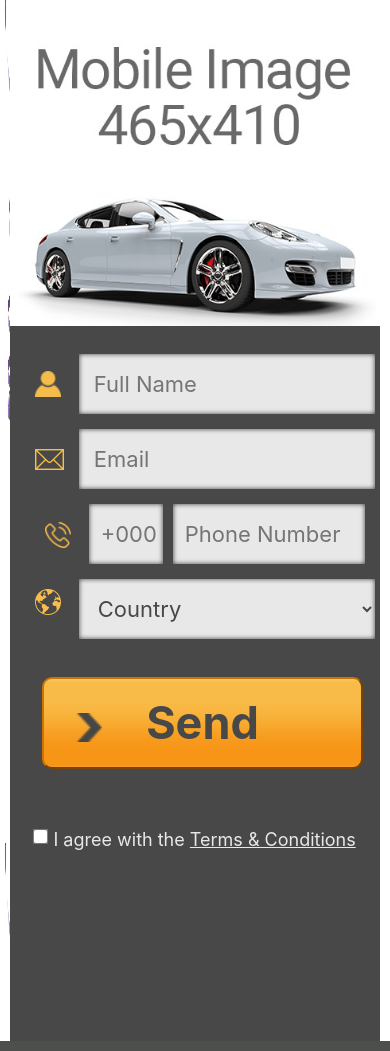
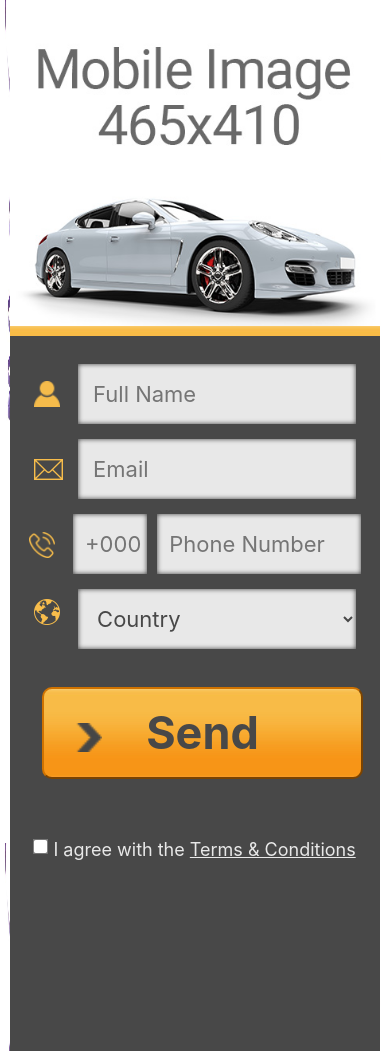
Before and after one commit to ssslavev/NaxexFrontEnd, a PHP site: page / in a window 390 px wide. Shown: the part 36-1087 px from the top of the page. Run offline with PHP 8.4, Linux system fonts and the light colour scheme; some libraries are stand-ins or nearby versions.

Commit message:
Add some layout improvements, part of forma validation and notification

```diff
--- a/index.html
+++ b/index.html
@@ -6,20 +6,37 @@
     <meta name="viewport" content="width=device-width, initial-scale=1.0 maximum-scale=1.0, user-scalable=no">
     <meta http-equiv="X-UA-Compatible" content="ie=edge">
     <link rel="stylesheet" href="styles.css">
-    <link rel="stylesheet" href="https://maxcdn.bootstrapcdn.com/bootstrap/4.0.0/css/bootstrap.min.css"
-        integrity="sha384-Gn5384xqQ1aoWXA+058RXPxPg6fy4IWvTNh0E263XmFcJlSAwiGgFAW/dAiS6JXm" crossorigin="anonymous">
+    <link rel="stylesheet" href="https://maxcdn.bootstrapcdn.com/bootstrap/4.3.1/css/bootstrap.min.css">
     <title>Supercar</title>
 </head>
 
 <body>
+
     <div class="main-container">
+        <div class="position-absolute w-100 d-flex flex-column p-3">
+            <div class="toast mx-auto" role="alert" data-delay="700" data-autohide="false">
+                <div class="toast-header">
+                    <strong class="mr-auto text-primary">Incorect information</strong>
+                    <button type="button" class="ml-2 mb-1 close" data-dismiss="toast" aria-label="Close">
+                        <span aria-hidden="true">×</span>
+                    </button>
+                </div>
+                <div class="toast-body text-center">
 
-        <a href="#" class="link" target="_blank" draggable="false" data-tooltip="This popup window opens on mouseover"><img src="./images/HTML button.png"   id="html-button" alt="" srcset=""></a>
+                </div>
+            </div>
+        </div>
+
+
+        <a href="#" class="link" target="_blank" draggable="false"
+            data-tooltip="This popup window opens on mouseover"><img src="./images/HTML button.png" id="html-button"
+                alt="" srcset=""></a>
         <img src="./images/Crtv_desktop.jpg" id="car" alt="car" width="960" height="450" srcset="" class="responsive">
         <img src="./images/Creative_mobile.jpg" id="car-mobile" alt="car" width="465" height="410" srcset=""
             class="responsive">
 
         <div id="form">
+            <div id="mobile-gradient-2"></div>
             <img src="./images/border.png" alt="border" id="top-border" class="border" srcset="">
             <div class="container p-0">
                 <form class="form" action="">
@@ -28,9 +45,9 @@
                             <div class="row   no-gutters" id="main-row">
                                 <div id="icon-1"> <img src="./images/Shape 5.png" width="26" height="26" alt=""
                                         srcset=""></div>
-                                <input  type="text" placeholder="Full Name" class="big-input" name="" id="full-name">
+                                <input type="text" placeholder="Full Name" class="big-input" name="" id="full-name">
                             </div>
-                            <div class="row  no-gutters">
+                            <div class="row  no-gutters" id="email-row">
                                 <div id="icon-2"> <img src="./images/Shape 6.png" width="29" height="21" alt=""
                                         srcset=""></div>
                                 <input type="email" placeholder="Email" class="big-input" name="" id="email">
@@ -46,16 +63,16 @@
                             <div class="row  no-gutters" id="select-row">
                                 <div id="icon-4"> <img src="./images/Shape 4.png" width="26" height="26" alt=""
                                         srcset=""></div>
-                                <select name=""  class="big-input" id="select">
-                                        <option value="0">Country</option>
-                                        <option value="1">Bulgaria</option>
+                                <select name="" class="big-input" id="select">
+                                    <option value="0">Country</option>
+                                    <option value="BG">Bulgaria</option>
                                 </select>
                             </div>
                         </div>
                         <div class="col-md-12 col-lg-3 ">
                             <div class="row" id="btn-row">
-                                <button  type="submit" id="send-button"> <img
-                                        src="./images/Shape 1.png" alt="arrow" id="btn-arrow" srcset="">Send</button>
+                                <button type="button" id="send-button"> <img src="./images/Shape 1.png" alt="arrow"
+                                        id="btn-arrow" srcset="">Send</button>
                             </div>
                             <div class="row" id="agreement-row">
                                 <div class="inline-field">
@@ -71,6 +88,13 @@
             <img id="bottom-border" src="./images/border.png" class="border" alt="border" srcset="">
         </div>
     </div>
+
+    <script src="https://ajax.googleapis.com/ajax/libs/jquery/3.3.1/jquery.min.js"></script>
+    <script src="https://cdnjs.cloudflare.com/ajax/libs/popper.js/1.12.9/umd/popper.min.js"></script>
+    <script src="https://maxcdn.bootstrapcdn.com/bootstrap/4.3.1/js/bootstrap.min.js"></script>
+    <script type="module" src="./js/main.js"></script>
+
+    <script>$('.toast').toast({ delay: 5000 });</script>
 </body>
 
 </html>
--- /dev/null
+++ b/js/Validator.js
@@ -0,0 +1,35 @@
+const EMAIL_REGEX = /^(([^<>()\[\]\\.,;:\s@"]+(\.[^<>()\[\]\\.,;:\s@"]+)*)|(".+"))@((\[[0-9]{1,3}\.[0-9]{1,3}\.[0-9]{1,3}\.[0-9]{1,3}])|(([a-zA-Z\-0-9]+\.)+[a-zA-Z]{2,}))$/;
+
+export default class Validator {
+
+
+
+    static validateName(fullName) {
+
+        $(function () {
+            if (fullName === '') {
+                $('.toast .toast-body').html("Full name can not be empty!")
+                $('.toast').toast('show');
+            } else if (fullName.length < 3 || fullName.length > 20) {
+                $('.toast .toast-body').html("Username must be between 3 and 20 characters!")
+                $('.toast').toast('show');
+            } else if (!(fullName.trim().indexOf(' ') != -1)) {
+                $('.toast .toast-body').html("The names must be two!")
+                $('.toast').toast('show');
+            }
+        });
+
+
+    }
+
+    static validateEmail(email) {
+        if (email === '') {
+            $('.toast .toast-body').html("Email is required!")
+            $('.toast').toast('show');
+        } else if  (!email.match(EMAIL_REGEX)) {
+            $('.toast .toast-body').html("Email is not valid!")
+            $('.toast').toast('show');
+        }
+    }
+
+}
--- /dev/null
+++ b/js/main.js
@@ -0,0 +1,21 @@
+import Validator from "./Validator.js";
+
+$(function () {
+
+    let submit = document.getElementById("send-button");
+
+
+    submit.addEventListener('click', function () {
+
+        let fullName = document.getElementById("full-name").value;
+        let email = document.getElementById("email").value;
+        let phoneCode = document.getElementById("phone-code").value;
+        let phoneNumber = document.getElementById("phone-number").value;
+        let country = document.getElementById("select").value;
+
+        Validator.validateName(fullName);
+        Validator.validateEmail(email);
+
+
+    })
+});
--- a/styles.css
+++ b/styles.css
@@ -190,12 +190,33 @@ input[type=checkbox] {
   top: 60px;
   right: 90%;
 }
+#mobile-gradient-2 {
+  height: 10px;
+  background: url(images/btn-mobile-gradient.png) repeat-x;
+  display: none;
+}
+.toast {
+  width: 500px;
+  height: 200px;
+  background-color: #99ccff !important;
+}
+.toast.show {
+  opacity: 0.8;
+}
+.toast-body {
+  font-size: 2rem;
+  color: black !important;
+  font-weight: bold;
+}
+.text-primary {
+  font-size: 2.5rem;
+}
 @media screen and (max-width: 1400px) {
   .main-container {
     width: 960px;
   }
 }
-@media screen and (max-width: 1000px) {
+@media screen and (min-width: 768px) and (max-width: 1000px) {
   .big-input {
     min-width: 80%;
   }
@@ -282,6 +321,9 @@ input[type=checkbox] {
   }
 }
 @media only screen and (max-width: 480px) {
+  #mobile-gradient-2 {
+    display: block;
+  }
   #car {
     display: none;
   }
@@ -322,7 +364,7 @@ input[type=checkbox] {
     height: 60px;
     margin-top: 15px;
     font-size: 2.2rem;
-    max-width: 52%;
+    max-width: 55%;
   }
   #email {
     margin-top: 15px;
@@ -359,7 +401,7 @@ input[type=checkbox] {
   #icon-2,
   #icon-3,
   #icon-4 {
-    margin-left: 20px;
+    margin-left: 0;
   }
   #icon-1 {
     margin-top: 45px;
@@ -370,7 +412,11 @@ input[type=checkbox] {
   #icon-3 {
     margin-top: 33px;
   }
-  #btn-row {
+  #email-row,
+  #code-row,
+  #select-row,
+  #btn-row,
+  #main-row {
     justify-content: center;
   }
   #agreement-row {
--- a/styles.less
+++ b/styles.less
@@ -233,6 +233,35 @@ input[type=checkbox] {
   }
 
 
+  #mobile-gradient-2 {
+      height: 10px;
+      background: url(./images/btn-mobile-gradient.png) repeat-x;
+      display: none;
+  }
+
+  .toast {
+      width: 500px;
+      height: 200px;
+      background-color: #99ccff !important;
+
+  }
+
+  .toast.show {
+    opacity: 0.8;
+}
+
+  .toast-body {
+    font-size: 2rem;
+    color: black !important;
+    font-weight: bold;
+  }
+
+  .text-primary {
+    font-size: 2.5rem;
+
+
+  }
+
 
 
 @media screen and (max-width: 1400px) {
@@ -368,7 +422,11 @@ input[type=checkbox] {
 
 
 
-@media only screen  and (max-width: 480px) {
+@media only screen   and (max-width: 480px) {
+
+    #mobile-gradient-2 {
+        display: block;
+    }
 
     #car {
         display: none;
@@ -421,7 +479,7 @@ input[type=checkbox] {
         height: 60px;
         margin-top: 15px;
         font-size: 2.2rem;
-        max-width: 52%;
+        max-width: 55%;
     }
 
     #email {
@@ -466,7 +524,7 @@ input[type=checkbox] {
     }
 
     #icon-1, #icon-2, #icon-3, #icon-4 {
-        margin-left: 20px;
+        margin-left: 0;
     }
 
     #icon-1 {
@@ -479,13 +537,14 @@ input[type=checkbox] {
 
     #icon-3 {
         margin-top: 33px;
+
     }
 
 
-
-    #btn-row {
+    #email-row,  #code-row, #select-row, #btn-row, #main-row {
         justify-content: center;
     }
+
 
     #agreement-row {
         justify-content: center;
```
Also changed, not shown: other parts of styles.css (+35 -4 lines), other parts of styles.less (+52 -5 lines), package.json (added, +20 -0 lines), images/mobile-gradient.png (added).
